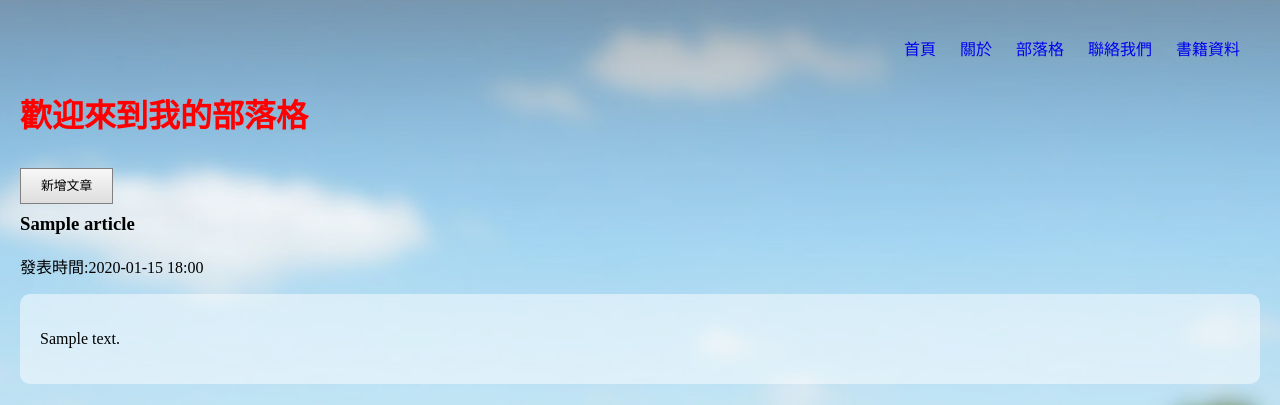
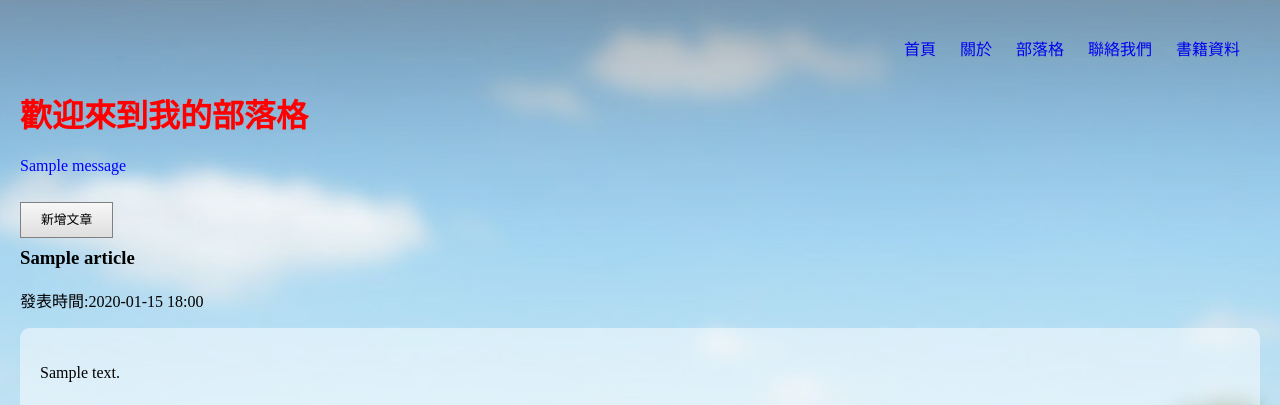
Before and after one commit to linteng980237/blog80237, a Django app: page /article/ in a window 1280 px wide. Shown: the top 405 px of the page. Run offline with Django 3.2, Linux system fonts and the light colour scheme; tables that the repository leaves empty hold one stand-in row (values such as "Sample post"); one stand-in notice (Sample message) is shown.

Commit message:
c8 c8 c8

```diff
--- a/blog/article/templates/article/article.html
+++ b/blog/article/templates/article/article.html
@@ -6,10 +6,14 @@
 <meta charset="utf-8">
 <link rel="stylesheet" href="{% static 'main/css/main.css' %}">
 <link rel="stylesheet" href="{% static 'article/css/article.css' %}">
+<link rel="icon" href="{% static 'main/img/favicon.ico' %}" type="image/x-icon">
 </head>
 <body>
 {% include 'main/menu.html' %}
 <h1>歡迎來到我的部落格</h1>
+{% for message in messages %}
+<p {% if message.tags %} class="{{ message.tags }}" {% endif %}>{{ message }}</p>
+{% endfor %}
 <br>
 <a class="btn" href="{% url 'article:articleCreate' %}">新增文章</a>
 <br>
--- a/blog/article/templates/article/articleCreate.html
+++ b/blog/article/templates/article/articleCreate.html
@@ -5,6 +5,7 @@
 <title>部落格</title>
 <meta charset="utf-8">
 <link rel="stylesheet" href="{% static 'main/css/main.css' %}">
+<link rel="icon" href="{% static 'main/img/favicon.ico' %}" type="image/x-icon">
 </head>
 <body>
 {% include 'main/menu.html' %}
--- a/blog/article/views.py
+++ b/blog/article/views.py
@@ -27,3 +27,9 @@ def articleCreate(request):
     template = 'article/articleCreate.html'
     if request.method == 'GET':
         return render(request, template, {'articleForm':ArticleForm() })
+    articleForm = ArticleForm(request.POST)
+    if not articleForm.is_valid():
+        return render(request, template, {'articleForm':articleForm})
+    articleForm.save()
+    messages.success(request, '文章已新增')
+    return redirect('article:article')
--- a/blog/main/static/main/css/main.css
+++ b/blog/main/static/main/css/main.css
@@ -33,3 +33,7 @@ ul#menu li {
   border: thin solid gray;
   background: linear-gradient(#f7f7f7, #dedede);
 }
+/* Messages */
+.success {
+  color: blue;
+}
--- a/blog/main/templates/main/about.html
+++ b/blog/main/templates/main/about.html
@@ -5,6 +5,7 @@
 <title>部落格</title>
 <meta charset="utf-8">
 <link rel="stylesheet" href="{% static 'main/css/main.css' %}">
+<link rel="icon" href="{% static 'main/img/favicon.ico' %}" type="image/x-icon">
 </head>
 <body>
 {% include 'main/menu.html' %}
--- a/blog/main/templates/main/contact.html
+++ b/blog/main/templates/main/contact.html
@@ -5,6 +5,7 @@
 <title>部落格</title>
 <meta charset="utf-8">
 <link rel="stylesheet" href="{% static 'main/css/main.css' %}">
+<link rel="icon" href="{% static 'main/img/favicon.ico' %}" type="image/x-icon">
 </head>
 <body>
 {% include 'main/menu.html' %}
--- a/blog/main/templates/main/main.html
+++ b/blog/main/templates/main/main.html
@@ -5,6 +5,7 @@
 <title>部落格</title>
 <meta charset="utf-8">
 <link rel="stylesheet" href="{% static 'main/css/main.css' %}">
+<link rel="icon" href="{% static 'main/img/favicon.ico' %}" type="image/x-icon">
 </head>
 <body>
 {% include 'main/menu.html' %}
```
